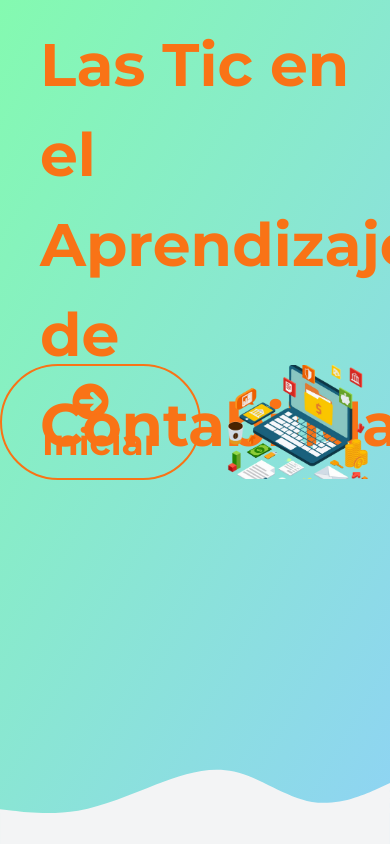
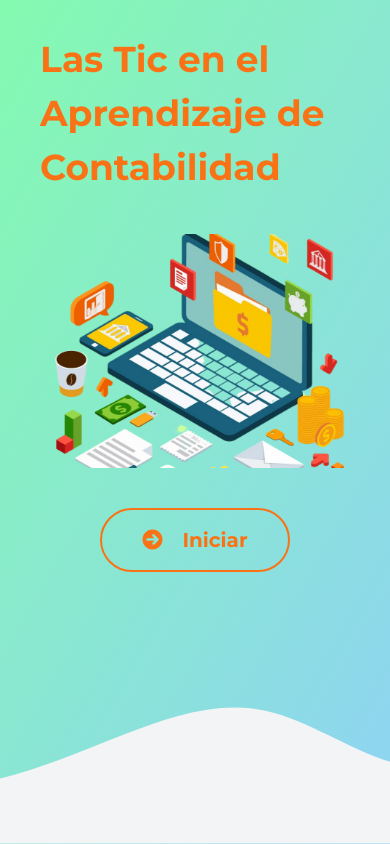
Before and after one commit to JotaErrE01/tesis-contabilidad, a React (Vite) app: page / in a window 390 px wide. Built offline with nearby package versions, Linux system fonts and the light colour scheme.

Commit message:
responsive design welcome screen finished

```diff
--- a/src/pages/ContabilidadApp.tsx
+++ b/src/pages/ContabilidadApp.tsx
@@ -5,15 +5,13 @@ export const ContabilidadApp = () => {
 
   return (
     <div className="h-screen">
-      <img className="fixed bottom-0" src="./svgs/wave.svg" alt="waves" />
       <h1
-        className="text-6xl text-orange-500 font-bold leading-normal m-0 ml-10 mt-5 fixed w-4/5"
+        className="lg:text-6xl text-orange-500 font-bold leading-normal m-0 ml-10 lg:mt-10 sm:fixed lg:w-4/5 md:text-5xl md:w-full md:mt-20 text-4xl pt-8 sm:pt-0"
       >Las Tic en el Aprendizaje de Contabilidad</h1>
-      <div className="container mx-auto flex items-center h-screen">
+      <div className="container mx-auto flex items-center sm:h-screen flex-col-reverse sm:flex-row md:mt-0 mt-10 gap-10 text-xl">
         <div className="basis-3/4 text-center flex justify-center items-center">
-
           <button
-            className="text-4xl text-orange-500 font-bold border-orange-500 border-solid border-2 rounded-full px-10 py-4 hover:bg-orange-500 hover:text-white transition-colors duration-300 ease-in-out"
+            className="lg:text-4xl text-orange-500 font-bold border-orange-500 border-solid border-2 rounded-full px-10 py-4 hover:bg-orange-500 hover:text-white transition-colors duration-300 ease-in-out md:text-2xl relative z-10 sm:px-8 sm:py-4"
             onClick={() => {
               navigate('#');
             }}
@@ -22,10 +20,12 @@ export const ContabilidadApp = () => {
             Iniciar</button>
         </div>
 
-        <div className="flex justify-end basis-3/4">
-          <img className=" relative z-10 " src="./img/contabilidad.png" alt="Contabilidad" />
+        <div className="flex justify-end lg:basis-3/4">
+          <img className="relative z-10" src="./img/contabilidad.png" alt="Contabilidad" />
         </div>
       </div>
+
+      <img className="fixed bottom-0 object-cover h-[10rem] sm:h-auto" src="./svgs/wave.svg" alt="waves" />
     </div>
   );
 };
--- a/src/router/AppRouter.tsx
+++ b/src/router/AppRouter.tsx
@@ -1,11 +1,13 @@
 import { BrowserRouter, Route, Routes } from 'react-router-dom';
 import { ContabilidadApp } from '../pages/ContabilidadApp';
+import { DashboarbRoutes } from './DashboarbRoutes';
 
 export const AppRouter = () => {
   return (
     <BrowserRouter>
       <Routes>
         <Route path='/' element={ <ContabilidadApp /> }/>
+        <Route path='*' element={ <DashboarbRoutes /> }/>
       </Routes>
     </BrowserRouter>
   );
--- /dev/null
+++ b/src/router/DashboarbRoutes.tsx
@@ -0,0 +1,7 @@
+export const DashboarbRoutes = () => {
+  return (
+    <div>
+      Dashboard
+    </div>
+  );
+};
```
